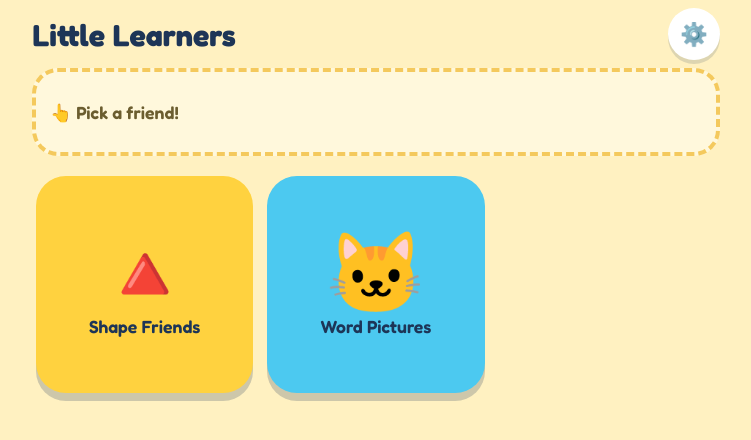
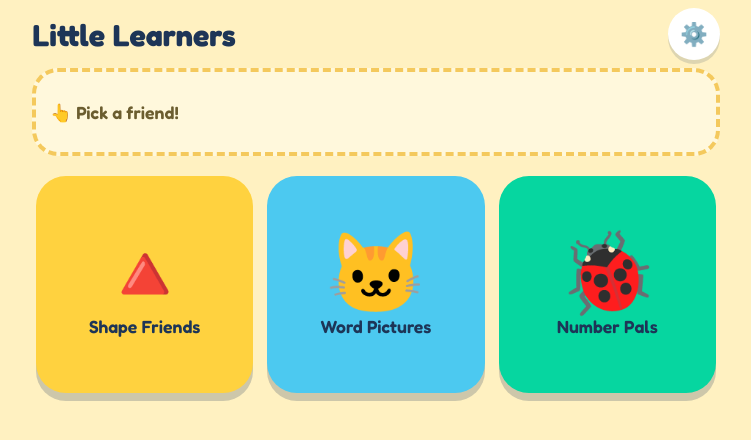
Before and after one commit to tummala-hareesh/little-learners, a website: page index.html in a window 1280 px wide. Shown: the whole page, without its empty margins (264-1015 px from the left). Drawn offline with Linux system fonts and the light colour scheme.

Commit message:
feat(hub): add the Number Pals tile (clips: false until recorded)

```diff
--- a/index.html
+++ b/index.html
@@ -144,6 +144,8 @@ const APPS = [
     say: "Shape Friends! Find the shapes!", ages: "3–5", skills: "2D and 3D shapes, real objects", clips: false },
   { id: "word-pictures", href: "apps/word-pictures/index.html", e: "🐱", name: "Word Pictures",
     say: "Word Pictures! Spell the word!", ages: "4–6", skills: "Phonics, spelling 2–6 letters", clips: false },
+  { id: "number-pals", href: "apps/number-pals/index.html", e: "🐞", name: "Number Pals",
+    say: "Number Pals! Let's count!", ages: "3–6", skills: "Counting 1–10, numerals", clips: false },
 ];
 const TILE_COLORS = ["#ffd23f", "#4cc9f0", "#06d6a0", "#ff9f1c", "#b388ff", "#ff8fab"];
 const HOLD_MS = 2000;
```
